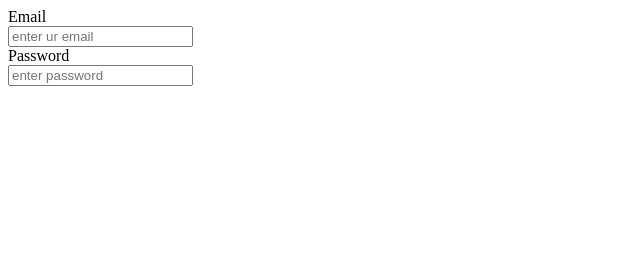
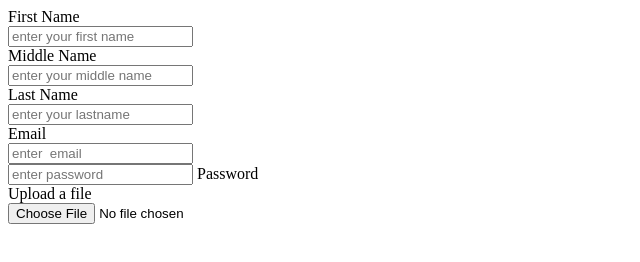
Before and after one commit to balajinagarajanofc/demo-netlify, a plain HTML site: page index.html in a window 1280 px wide. Shown: the whole page, without its empty margins (0-640 px from the left). Drawn offline with Linux system fonts and the light colour scheme.

Commit message:
Update index.html

```diff
--- a/index.html
+++ b/index.html
@@ -8,10 +8,18 @@
 </head>
 
 <body>
-    <label for="email">Email</label><br>
-    <input type="email" name="" id="email" placeholder="enter ur email"><br>
+    <label for="fname">First Name </label><br>
+    <input type="text" name="" id="fname" placeholder="enter your first name"><br>
+    <label for="mname">Middle Name</label><br>
+    <input type="text" name="" id="mname" placeholder="enter your middle name"><br>
+    <label for="lname">Last Name</label><br>
+    <input type="text" name="" id="lname" placeholder="enter your lastname"><br>
+       <label for="email">Email</label><br>
+    <input type="email" name="" id="email" placeholder="enter  email"><br>
+    <input type="password" name="" id="password" placeholder="enter password">
     <label for="password">Password</label><br>
-    <input type="password" name="" id="password" placeholder="enter password">
+    <label for="file">Upload a file</label><br>
+    <input type="file" name="" id="file"><br>
 </body>
 </body>
 
```
